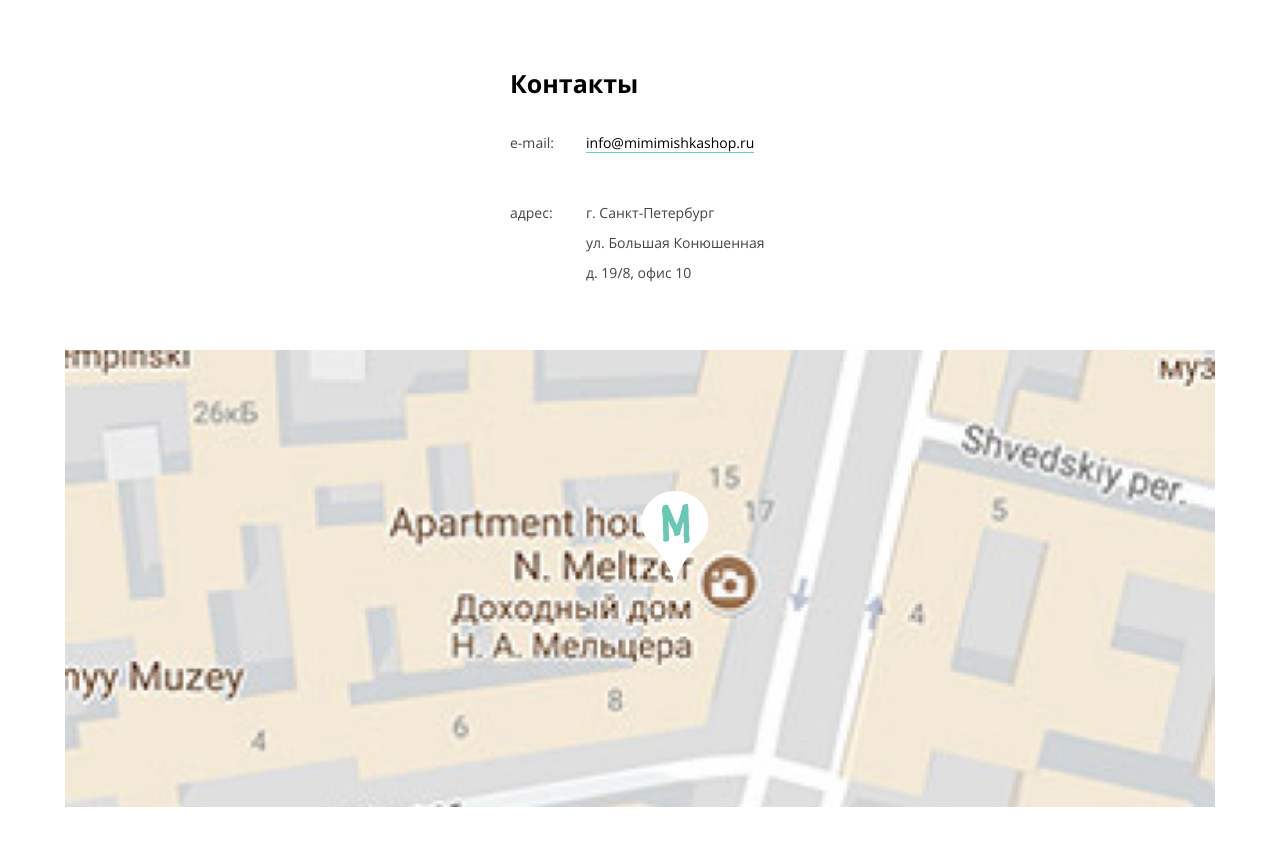
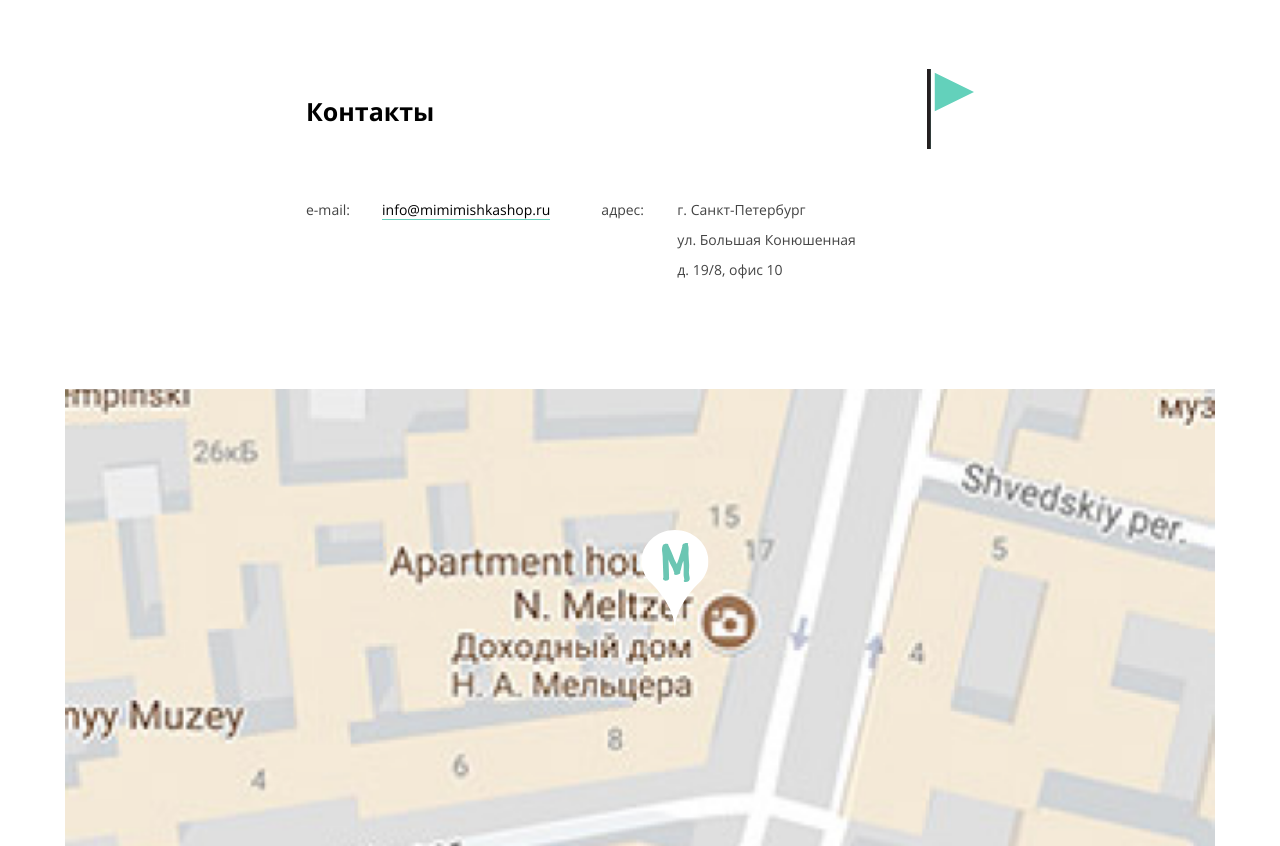
Before and after one commit to knosal/122895-mishka-27, a website: page source/index.html in a window 1280 px wide. Shown: the part 2577-3423 px from the top of the page. Drawn offline with nearby package versions, Linux system fonts and the light colour scheme; files that its build step writes are made by us from their sources.

Commit message:
Адаптив планшет блок contacts

```diff
--- a/source/index.html
+++ b/source/index.html
@@ -235,9 +235,9 @@
       </div>
     </section>
 
-    <section class="main-container__contacts contacts contacts--flag">
+    <section class="main-container__contacts contacts">
       <div class="contacts__wrapper">
-        <h2 class="contacts__title">Контакты</h2>
+        <h2 class="contacts__title  contacts__title--flag">Контакты</h2>
         <dl class="contacts__address">
           <div class="contacts__address-inner">
             <dt class="contacts__address-title">e-mail</dt>
--- a/source/sass/components/contacts.scss
+++ b/source/sass/components/contacts.scss
@@ -9,19 +9,50 @@
 @media (min-width: bootstrap.$tablet-width) {
   .contacts__wrapper {
     padding-top: 22px;
+
+    @include bootstrap.wrapper($size: bootstrap.$tablet-width);
   }
 }
 
+.contacts__title {
+  display: flex;
+  align-items: center;
 
-.contacts__title {
   @include bootstrap.title(25px);
-  margin-bottom: 30px;
+  min-height: 87px;
+}
+
+@media (min-width: bootstrap.$tablet-width) {
+  .contacts__title {
+    &--flag {
+      position: relative;
+
+      &::after {
+        content: "";
+        position: absolute;
+        top: 0;
+        right: 0;
+        width: 47px;
+        height: 81px;
+        background-image: url("../img/svg/flag-icon.svg");
+      }
+    }
+  }
 }
 
 .contacts__address {
   margin: 0;
   font-size: 14px;
   line-height: 30px;
+}
+
+@media (min-width: bootstrap.$tablet-width) {
+  .contacts__address {
+    display: flex;
+    gap: 51px;
+    padding-top: 40px;
+    padding-bottom: 49px;
+  }
 }
 
 .contacts__address-list {
@@ -57,6 +88,12 @@
   margin-bottom: 42px;
 }
 
+@media (min-width: bootstrap.$tablet-width) {
+  .contacts__wrapper {
+    margin-bottom: 55px;
+  }
+}
+
 .contacts__feedback {
   @include bootstrap.wrapper;
   margin-bottom: 39px;
```
Also changed, not shown: source/img/map-tablet.png (added), source/img/svg/flag-icon.svg (renamed from source/img/svg/map-flag-icon.svg).
